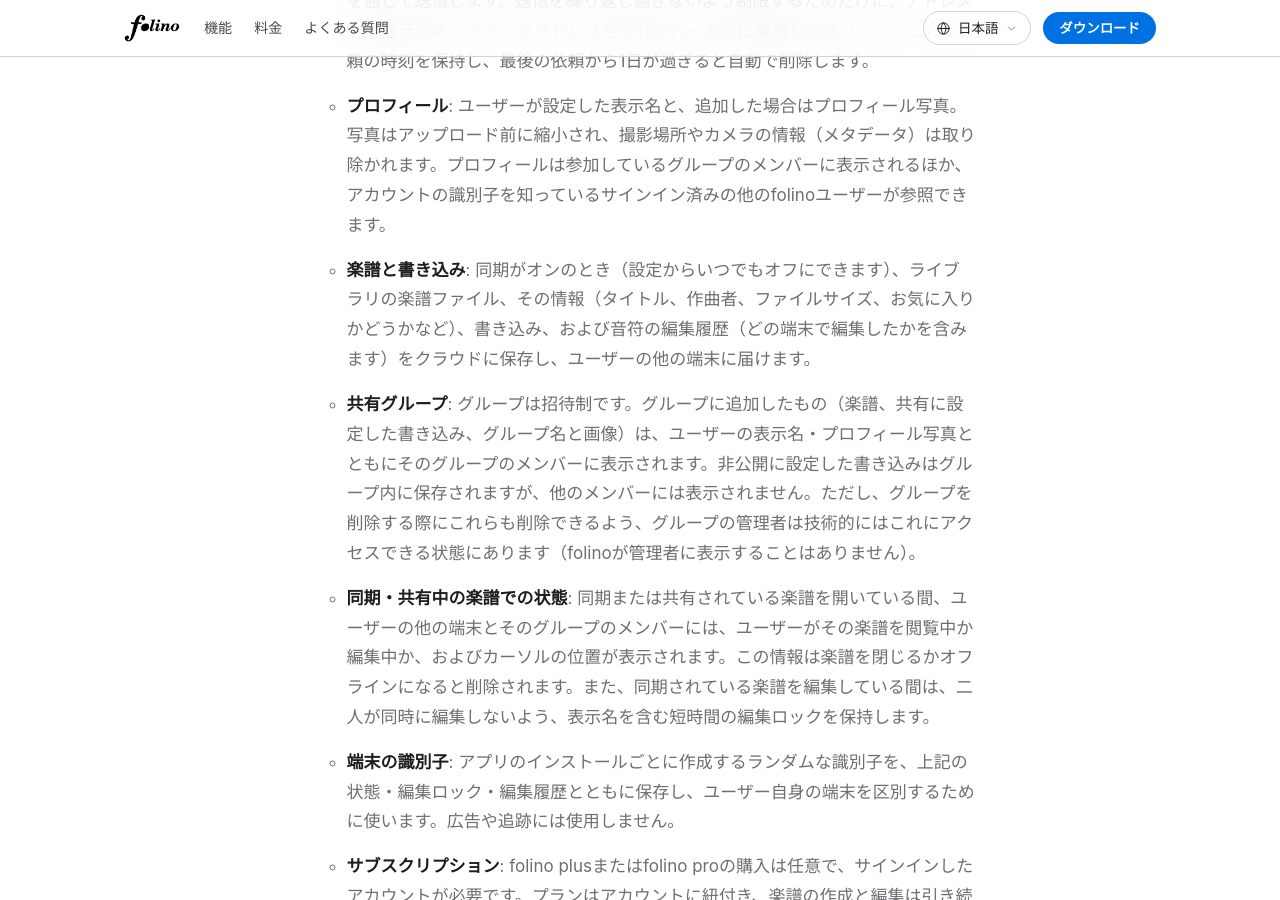
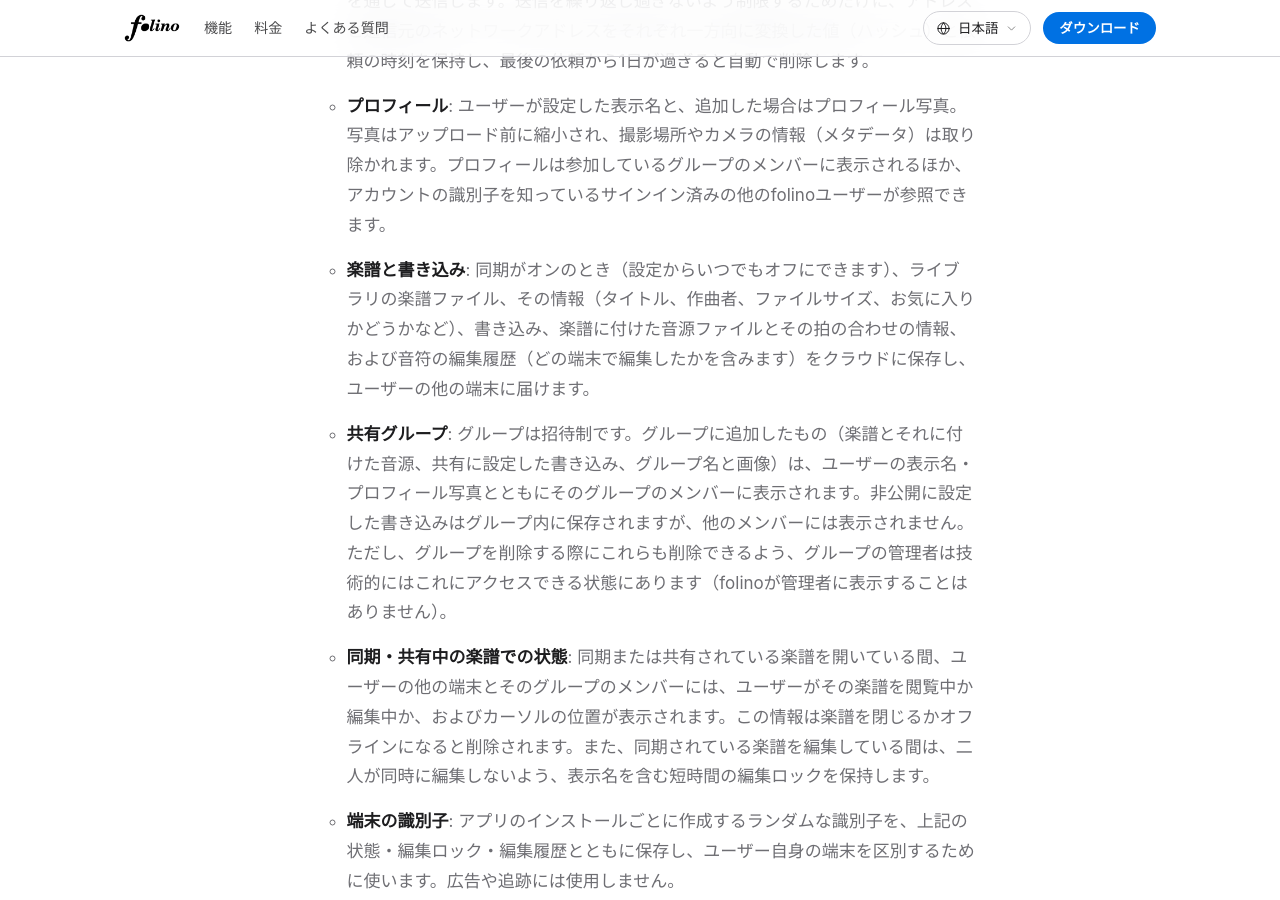
Before and after one commit to jiyimeta/folino-site, a Jekyll site: the page built from privacy-policy/ja.md, in a window 1280 px wide and 900 px high, scrolled down 1482 px. Built offline with Jekyll 4.4.1, drawn with Linux system fonts in a browser that asks for light colours; our own code applies the rules of GitHub Pages for plain Markdown files; some of the changed text lies outside the part shown.

Commit message:
Draft privacy policy additions for score audio (ja, en; local only)
Audio files and their alignment in synced and shared scores, Cloudflare R2 as a
processor, deletion 30 days after removal and removal after a rights claim. Not
pushed: this repo is public and the text announces an unreleased feature; the
other eleven locales and the last-updated date follow on release day.

Co-Authored-By: Claude Opus 5.5 <noreply@anthropic.com>
Claude-Session: https://claude.ai/code/session_013J9UBn319VXc86QR9wvHSo

```diff
--- a/privacy-policy/ja.md
+++ b/privacy-policy/ja.md
@@ -28,8 +28,8 @@ folinoはアカウントなしで利用できます。楽譜の閲覧・再生
 
    - **アカウント情報**: Appleでサインイン、Googleでサインイン、またはメールアドレスに届くサインイン用リンクのいずれかでサインインできます。当方はアカウントの識別子、メールアドレス（Appleでサインインの「メールを非公開」を使った場合は中継用のアドレス）、およびサインインサービスが提供した場合やユーザーが入力した場合は名前を受け取ります。サインイン用リンクを依頼すると、メールアドレスが当方のサーバーに送られ、サーバーがリンクを作成してメール配信事業者を通じて送信します。送信を繰り返し過ぎないよう制限するためだけに、アドレスと通信元のネットワークアドレスをそれぞれ一方向に変換した値（ハッシュ）と依頼の時刻を保持し、最後の依頼から1日が過ぎると自動で削除します。
    - **プロフィール**: ユーザーが設定した表示名と、追加した場合はプロフィール写真。写真はアップロード前に縮小され、撮影場所やカメラの情報（メタデータ）は取り除かれます。プロフィールは参加しているグループのメンバーに表示されるほか、アカウントの識別子を知っているサインイン済みの他のfolinoユーザーが参照できます。
-   - **楽譜と書き込み**: 同期がオンのとき（設定からいつでもオフにできます）、ライブラリの楽譜ファイル、その情報（タイトル、作曲者、ファイルサイズ、お気に入りかどうかなど）、書き込み、および音符の編集履歴（どの端末で編集したかを含みます）をクラウドに保存し、ユーザーの他の端末に届けます。
-   - **共有グループ**: グループは招待制です。グループに追加したもの（楽譜、共有に設定した書き込み、グループ名と画像）は、ユーザーの表示名・プロフィール写真とともにそのグループのメンバーに表示されます。非公開に設定した書き込みはグループ内に保存されますが、他のメンバーには表示されません。ただし、グループを削除する際にこれらも削除できるよう、グループの管理者は技術的にはこれにアクセスできる状態にあります（folinoが管理者に表示することはありません）。
+   - **楽譜と書き込み**: 同期がオンのとき（設定からいつでもオフにできます）、ライブラリの楽譜ファイル、その情報（タイトル、作曲者、ファイルサイズ、お気に入りかどうかなど）、書き込み、楽譜に付けた音源ファイルとその拍の合わせの情報、および音符の編集履歴（どの端末で編集したかを含みます）をクラウドに保存し、ユーザーの他の端末に届けます。
+   - **共有グループ**: グループは招待制です。グループに追加したもの（楽譜とそれに付けた音源、共有に設定した書き込み、グループ名と画像）は、ユーザーの表示名・プロフィール写真とともにそのグループのメンバーに表示されます。非公開に設定した書き込みはグループ内に保存されますが、他のメンバーには表示されません。ただし、グループを削除する際にこれらも削除できるよう、グループの管理者は技術的にはこれにアクセスできる状態にあります（folinoが管理者に表示することはありません）。
    - **同期・共有中の楽譜での状態**: 同期または共有されている楽譜を開いている間、ユーザーの他の端末とそのグループのメンバーには、ユーザーがその楽譜を閲覧中か編集中か、およびカーソルの位置が表示されます。この情報は楽譜を閉じるかオフラインになると削除されます。また、同期されている楽譜を編集している間は、二人が同時に編集しないよう、表示名を含む短時間の編集ロックを保持します。
    - **端末の識別子**: アプリのインストールごとに作成するランダムな識別子を、上記の状態・編集ロック・編集履歴とともに保存し、ユーザー自身の端末を区別するために使います。広告や追跡には使用しません。
    - **サブスクリプション**: folino plusまたはfolino proの購入は任意で、サインインしたアカウントが必要です。プランはアカウントに紐付き、楽譜の作成と編集は引き続き無料です。購入の処理はApp Store（iPhone・iPad・Mac）またはGoogle Play（Android）が行い、当方が支払いカードや請求先の情報を受け取ることはありません。プランをアカウントに適用するため、アプリはストアの署名付き取引情報を当方のサーバーに送り、サーバーがストアに照会して検証します。当方は、ストア、商品（プランと期間）、サブスクリプションの状態、購入日と有効期限、ストアの取引識別子からなるサブスクリプションの記録と、購入をアカウントに結び付ける購入トークンを保持します。アカウント自体に書き込まれるのは結果としてのプラン（「plus」など）だけで、アプリが読み取るのもそれだけです。更新・解約・返金はストア（Apple）から当方のサーバーに通知され、サーバーも記録を最新に保つため、定期的にストアへサブスクリプションの状態を確認します。このデータはプランの提供のためにのみ利用し、広告や追跡には使用しません。
@@ -44,6 +44,7 @@ folinoは広告を表示しません。当方は個人情報を販売せず、
 本ポリシーに記載した場合および法令に基づく場合を除き、個人情報を第三者に提供することはありません。次の事業者は、当方に代わってデータを処理する委託先（サービスプロバイダ）です。
 
 - **Google（Firebase）**: サインイン（Firebase Authentication）、同期・共有データのクラウド保存（Cloud Firestore、Cloud Storage、Realtime Database）、サーバー処理、アプリの正当性の確認（Firebase App Check）、設定の配信、クラッシュレポート（Firebase Crashlytics）、利用状況の解析（Google Analytics for Firebase）
+- **Cloudflare**: 楽譜に付けた音源ファイルのクラウド保存（Cloudflare R2）
 - **Resend**: サインイン用メールの配信
 - **AppleおよびGoogle**: Appleでサインイン、Googleでサインインを選んだ場合、各サービスがそれぞれのプライバシーポリシーに基づいてサインインを処理します。サブスクリプションを購入した場合は、App StoreまたはGoogle Playが、それぞれの利用規約とプライバシーポリシーに基づいて支払いを処理します。
 - **GitHub**: folinoは追加の楽器の音源をGitHubからダウンロードします。GitHubはネットワークアドレスなどの標準的な通信情報を受け取ります。
@@ -56,7 +57,7 @@ folinoは広告を表示しません。当方は個人情報を販売せず、
 
 - **クラッシュ・診断情報**は、クラッシュレポートサービスに一定期間保持された後に削除されます。Firebase Crashlyticsは、クラッシュ情報を90日間保持した後、ライブおよびバックアップの各システムからの削除を開始します。
 - **利用状況データ**は、解析サービスで当方が設定した保持期間（最長14か月）保持されます。
-- **アカウントと同期データ**は、アカウントを削除するまで保持します。音符の編集履歴は、各編集からおよそ12か月後に自動で削除されます。「最近削除した楽譜」に移した楽譜は他の端末から取り除かれますが、サーバー上の写しはアカウントを削除するまで保持されます。
+- **アカウントと同期データ**は、アカウントを削除するまで保持します。音符の編集履歴は、各編集からおよそ12か月後に自動で削除されます。「最近削除した楽譜」に移した楽譜は他の端末から取り除かれますが、サーバー上の写しはアカウントを削除するまで保持されます。楽譜から外した音源ファイルは、およそ30日後にサーバーから削除されます。また、権利侵害の申し立てに基づき、[folino利用規約](/terms/ja/)に従って音源などを削除することがあります。
 - **アカウントの削除**: 設定 → アカウント → 「アカウントを削除…」から、アカウントと、それに紐付けて保存されている楽譜・書き込み・編集履歴・プロフィール・写真を削除でき、参加しているグループからも退出します（最後のメンバーだったグループは削除されます）。存続するグループに追加した楽譜は他のメンバーが引き続き利用でき、すでに他のメンバーの端末にダウンロードされた写しを取り戻すことはできません。アカウントを削除しても、ユーザー自身の端末上のデータは削除されません。
 - **サブスクリプションの記録**: folinoのアカウントを削除しても、ストアでのサブスクリプションは解約されません。App StoreまたはGoogle Playのサブスクリプション設定から解約してください。アカウントを削除すると、購入トークンと、記録のアカウントへの紐付けを削除します。サブスクリプションの記録そのもの（ユーザーとの紐付けは除く）は、ストアでの購入の記録として、経理処理や返金対応のため、また後で「購入を復元」を行ったときに有効なサブスクリプションを新しいアカウントに再び結び付けられるようにするために保持します。
 - folinoの利用に関するデータの開示・訂正・削除をご希望の場合は、下記のメールアドレスまでご連絡ください。
```
Also changed, not shown: privacy-policy/en.md (+4 -3 lines).
